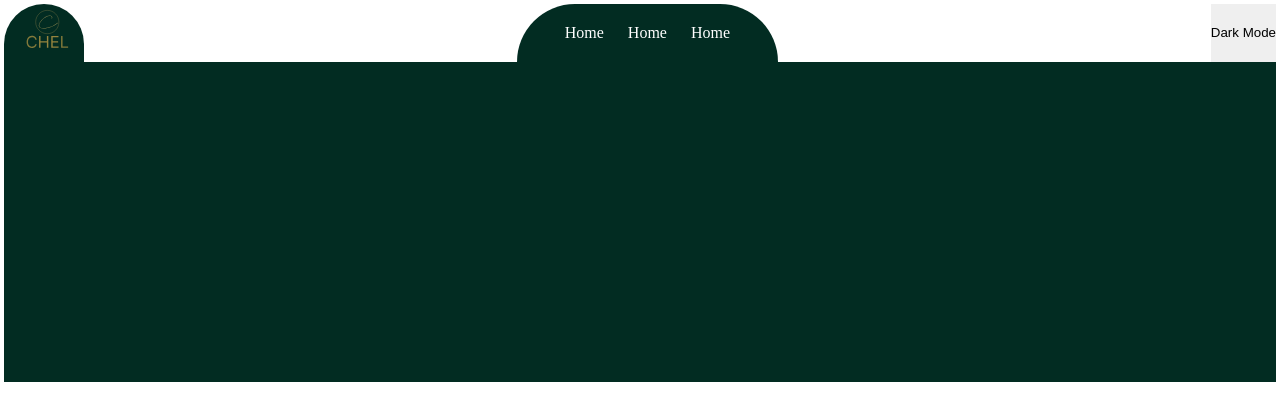
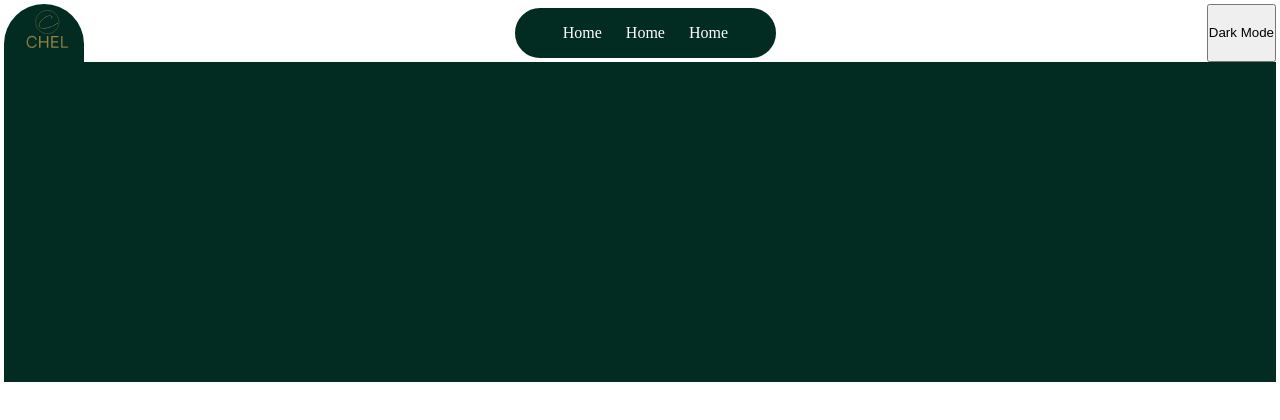
Before and after one commit to Lovethrech/my-main-portfolio, a Vue app: page / in a window 1280 px wide. Shown: the top 420 px of the page. Built offline with nearby package versions, Linux system fonts and the light colour scheme.

Commit message:
working on the header components and possible sub files.

```diff
--- a/src/assets/base.css
+++ b/src/assets/base.css
@@ -21,8 +21,6 @@ html.dark{
   padding: 0;
   font-weight: normal;
   outline: none;
-  border:inherit;
-  border-radius: inherit;
 }
 
 body{
--- a/src/components/nav/NavCtn.vue
+++ b/src/components/nav/NavCtn.vue
@@ -13,11 +13,11 @@ import DesktopNav from './DesktopNav.vue';
 <style scoped>
 .nav-ctn{
     background-color: var(--general-components-bg-color);
-    border-top-left-radius: var(--border-radius);
-    border-top-right-radius: var(--border-radius);
+    border-radius: var(--round-border-radius);
     display: flex;
     justify-content: center;
     place-items: center;
     padding:0 6vh;
+    border: 0.6vh solid var(--bg-color);
 }
 </style>
```
